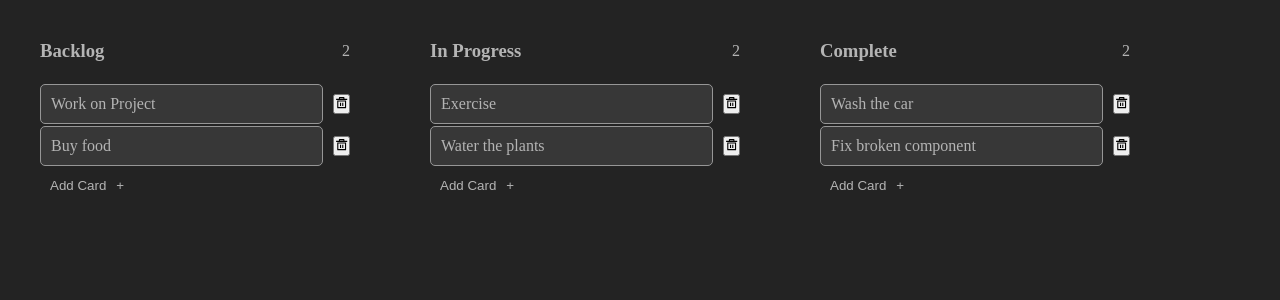
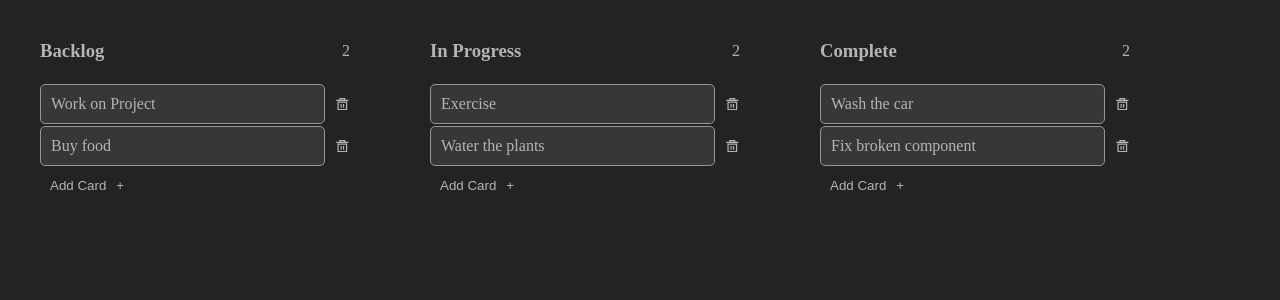
Before and after one commit to johnobriendev/kanbanReact, a React (Vite) app: page / in a window 1280 px wide. Shown: the top 300 px of the page. Built offline with nearby package versions, Linux system fonts and the light colour scheme.

Commit message:
move delete onclick function to icon and get rid of button

```diff
--- a/src/components/Card.jsx
+++ b/src/components/Card.jsx
@@ -17,11 +17,11 @@ function Card({title, id, list, handleDeleteCard}){
                 <div draggable="true" className="card">
                     <p>{title}</p>
                 </div>
-                <button onClick={handleClickDelete} className="delete-card-btn">
-                    <IconContext.Provider value={{ className: "delete-btn" }}>
-                    <RiDeleteBin5Line />
+
+                    <IconContext.Provider value={{ className: "delete-icon" }}>
+                    <RiDeleteBin5Line onClick={handleClickDelete} />
                     </IconContext.Provider>
-                </button>
+
             </div>
         </>
     )
--- a/src/components/styles/AddCard.css
+++ b/src/components/styles/AddCard.css
@@ -14,7 +14,7 @@
 }
 
 .add-card-textarea{
-    width: 100%;
+    width: 95%;
     height: auto;
     padding: 10px;
     background-color: rgb(55, 55, 55);
--- a/src/components/styles/Card.css
+++ b/src/components/styles/Card.css
@@ -13,7 +13,13 @@
     align-items: center;
     gap: 10px;
 }
-.delete-btn:hover{
+.delete-card-btn{
+    position: relative;
+    left: 10px;
+    border-style: none;
+    background-color: ;
+}
+.delete-card-btn:hover{
     color: rgb(250, 250, 250);
     cursor: pointer;
 }
```
